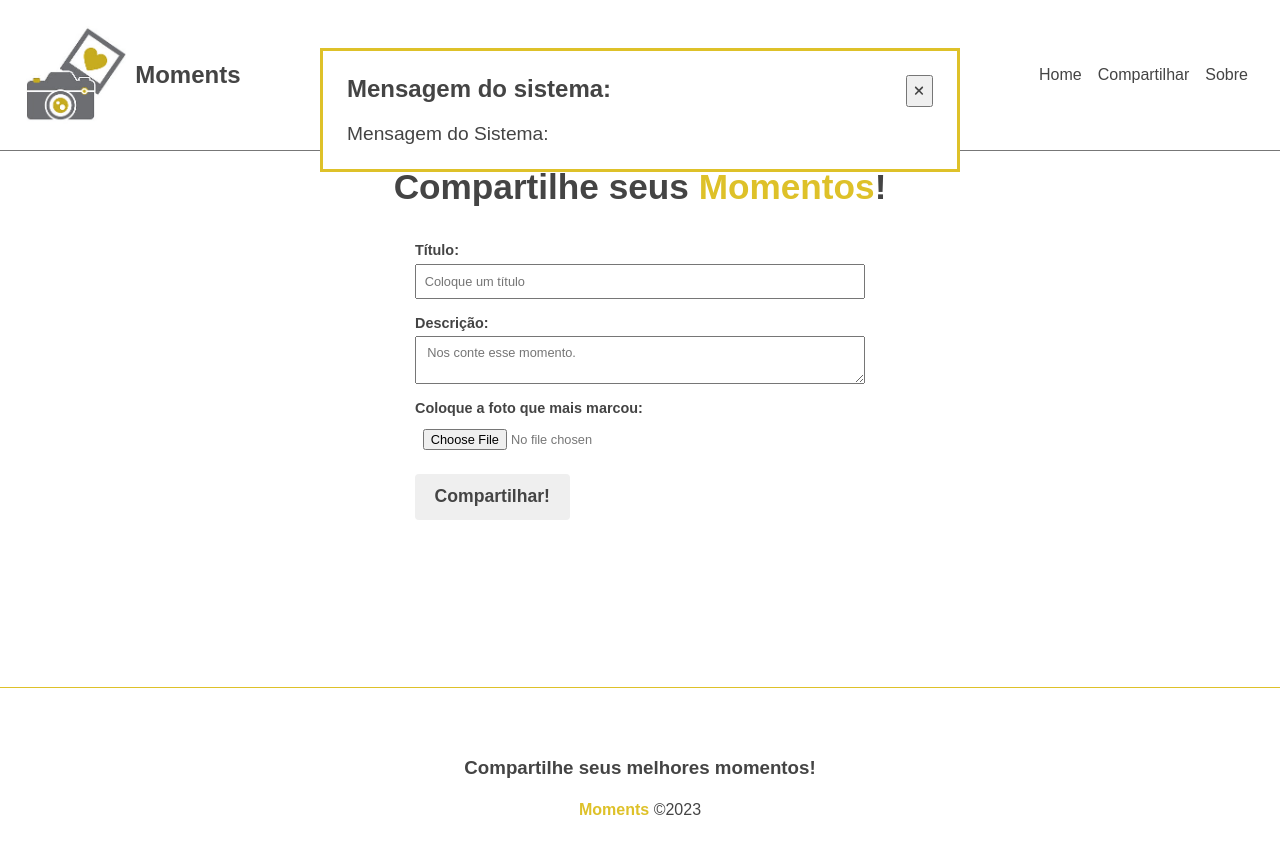
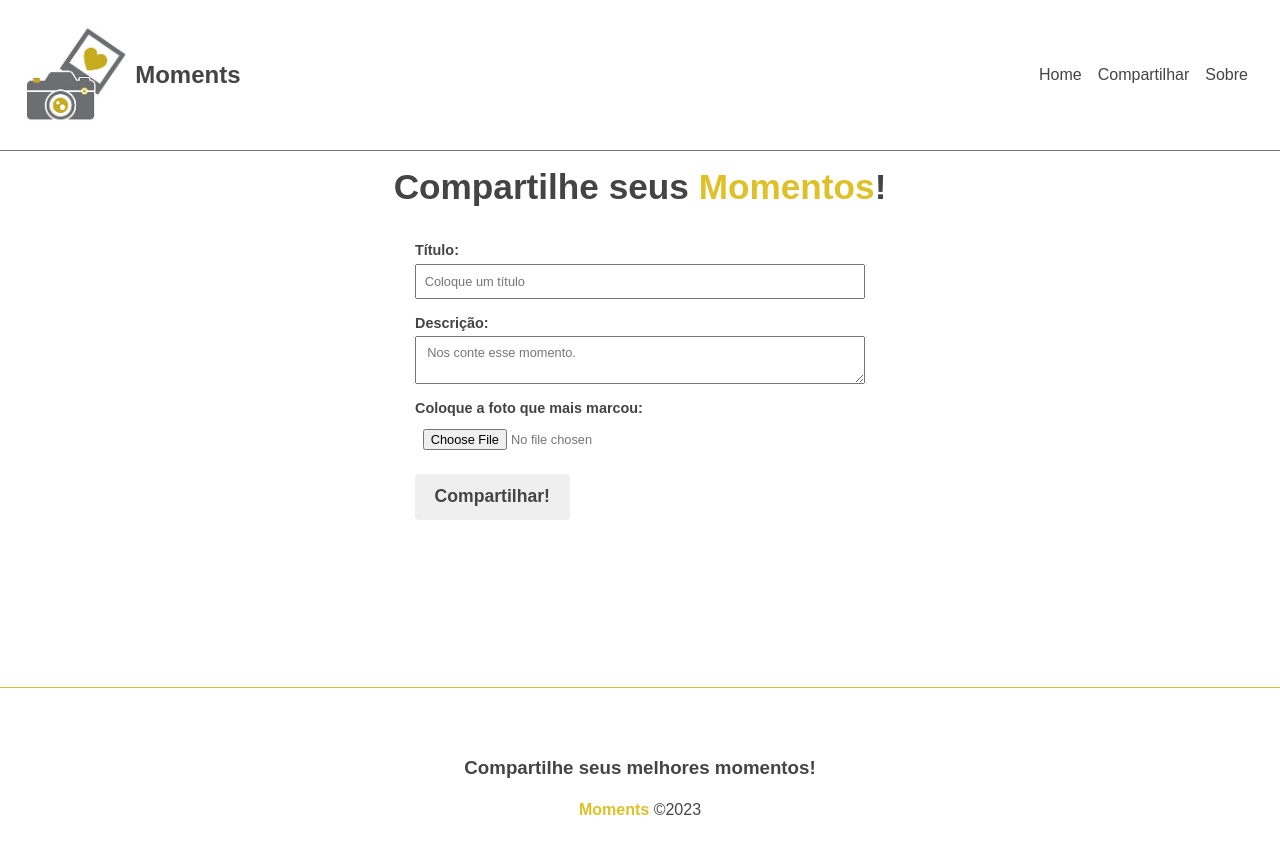
Before and after one commit to manudeveloper82/moments, an Angular app: page /moments/new in a window 1280 px wide. Shown: the top 854 px of the page. Built offline with nearby package versions, Linux system fonts and the light colour scheme.

Commit message:
mensagem do sistema

```diff
--- a/src/app/app.module.ts
+++ b/src/app/app.module.ts
@@ -27,7 +27,8 @@
     HomeComponent,
     NewMomentsComponent,
     MomentFormComponent,
-    MessagesComponent
+    MessagesComponent,
+
   ],
   imports: [
     BrowserModule,
--- a/src/app/components/messages/messages.component.html
+++ b/src/app/components/messages/messages.component.html
@@ -1,11 +1,11 @@
-<div class="message">
+<div class="message" *ngIf="messagesService.message">
   <div class="message-header">
     <h2>Mensagem do sistema:</h2>
     <button class="clear">
       <fa-icon [icon]="faTimes"></fa-icon>
     </button>
   </div>
-  <p>Mensagem do Sistema:</p>
+  <p>{{messagesService.message}}</p>
 
 
 
--- a/src/app/components/messages/messages.component.ts
+++ b/src/app/components/messages/messages.component.ts
@@ -1,6 +1,7 @@
 import { Component, OnInit } from '@angular/core';
 
 import {faTimes} from '@fortawesome/free-solid-svg-icons'
+import {MessagesService} from 'src/app/services/messages.service'
 
 @Component({
   selector: 'app-messages',
@@ -10,6 +11,8 @@
 export class MessagesComponent implements OnInit {
   faTimes = faTimes
 
+  constructor (public messagesService: MessagesService) {}
+
   ngOnInit(): void {}
 
 }
--- a/src/app/services/messages.service.ts
+++ b/src/app/services/messages.service.ts
@@ -3,7 +3,8 @@
 @Injectable({
   providedIn: 'root'
 })
-export class MomentMessagesService {
+export class MessagesService {
+  message: string = ''
 
   constructor() { }
 }
```
